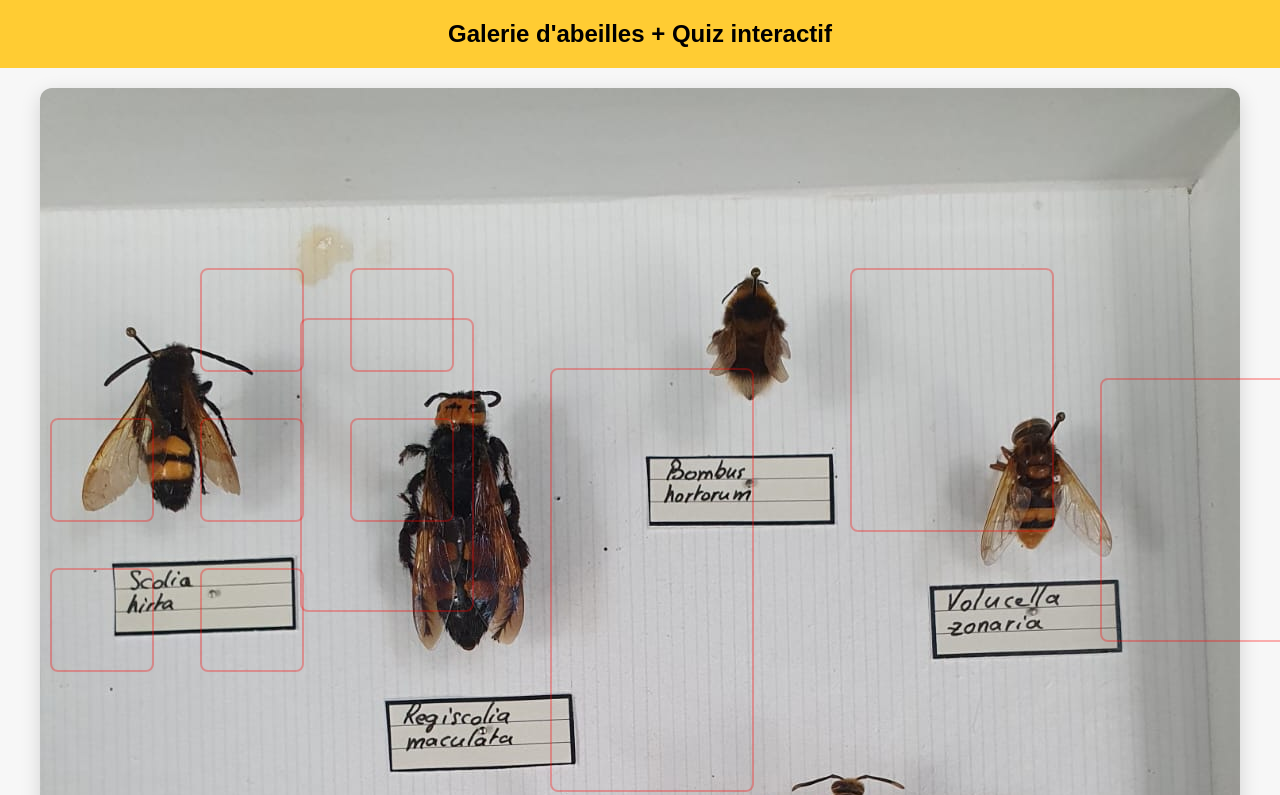
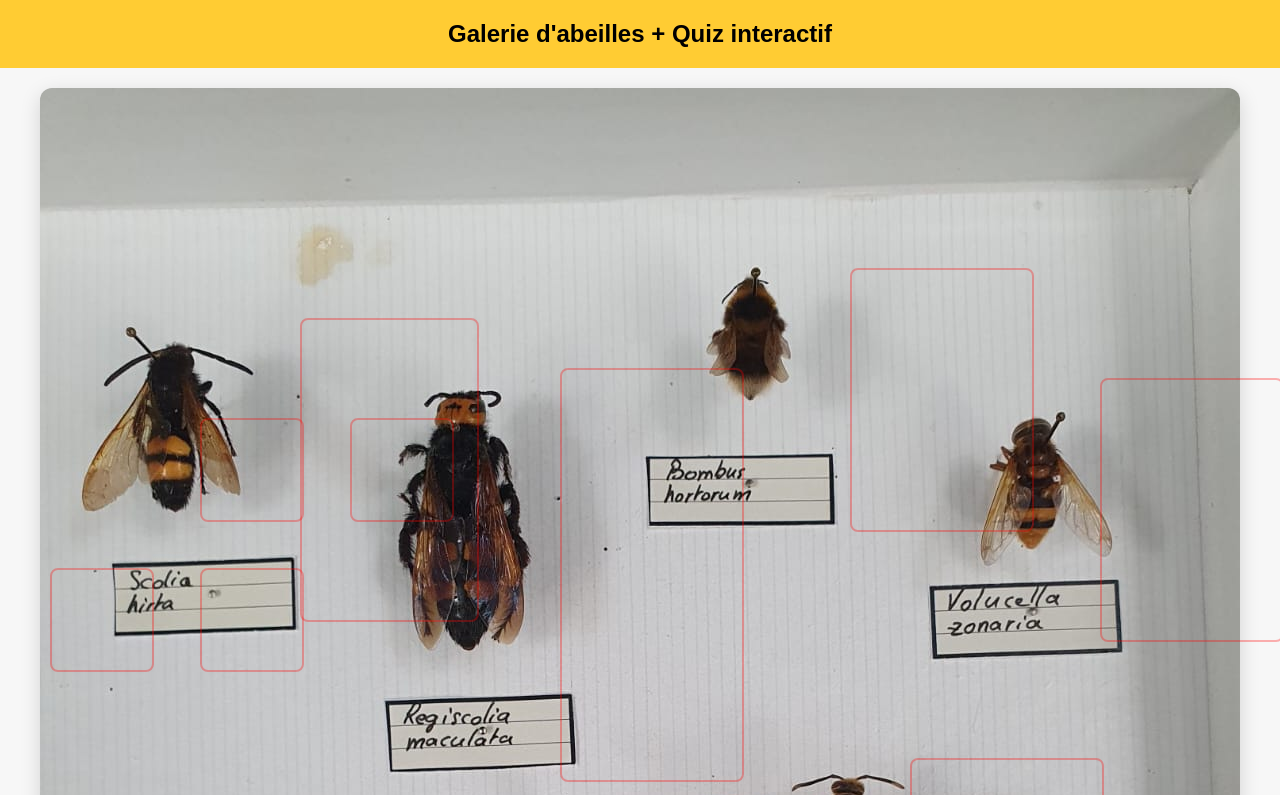
Before and after one commit to aureleba/quizz-insectes, a plain HTML site: page index.html in a window 1280 px wide. Shown: the top 795 px of the page. Drawn offline with Linux system fonts and the light colour scheme.

Commit message:
Update index.html

```diff
--- a/index.html
+++ b/index.html
@@ -75,13 +75,13 @@
   <img src="insectes.jpg">
 
   <!-- Zones cliquables (11 zones exemple, positions fictives) -->
-  <div class="click-zone" data-id="1" style="top:250px; left:300px; width:170px; height:290px;"></div>
-  <div class="click-zone" data-id="2" style="top:300px; left:550px; width:200px; height:420px;"></div>
-  <div class="click-zone" data-id="3" style="top:200px; left:850px; width:200px; height:260px;"></div>
-  <div class="click-zone" data-id="4" style="top:310px; left:1100px; width:200px; height:260px;"></div>
-  <div class="click-zone" data-id="5" style="top:200px; left:200px; width:100px; height:100px;"></div>
-  <div class="click-zone" data-id="6" style="top:200px; left:350px; width:100px; height:100px;"></div>
-  <div class="click-zone" data-id="7" style="top:350px; left:50px; width:100px; height:100px;"></div>
+  <div class="click-zone" data-id="1" style="top:250px; left:300px; width:175px; height:300px;"></div>
+  <div class="click-zone" data-id="2" style="top:300px; left:560px; width:180px; height:410px;"></div>
+  <div class="click-zone" data-id="3" style="top:200px; left:850px; width:180px; height:260px;"></div>
+  <div class="click-zone" data-id="4" style="top:310px; left:1100px; width:180px; height:260px;"></div>
+  <div class="click-zone" data-id="5" style="top:790px; left:300px; width:180px; height:240px;"></div>
+  <div class="click-zone" data-id="6" style="top:730px; left:720px; width:180px; height:250px;"></div>
+  <div class="click-zone" data-id="7" style="top:690px; left:910px; width:190px; height:100px;"></div>
   <div class="click-zone" data-id="8" style="top:350px; left:200px; width:100px; height:100px;"></div>
   <div class="click-zone" data-id="9" style="top:350px; left:350px; width:100px; height:100px;"></div>
   <div class="click-zone" data-id="10" style="top:500px; left:50px; width:100px; height:100px;"></div>
```
